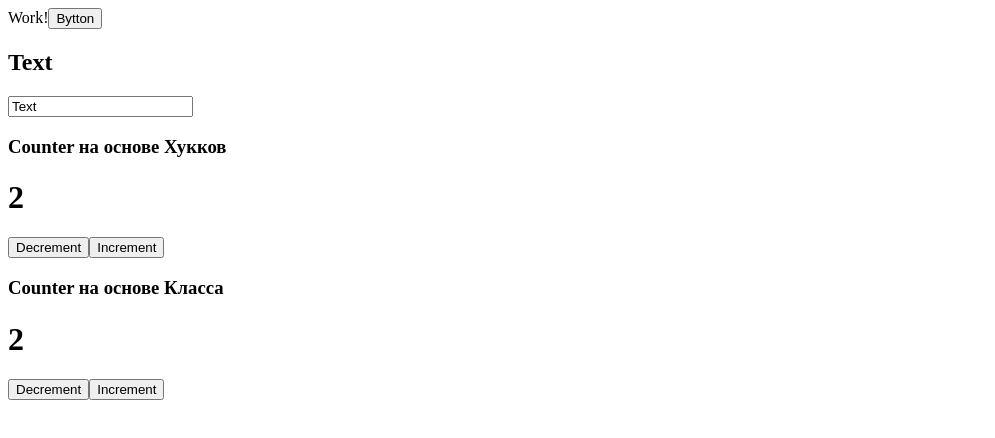
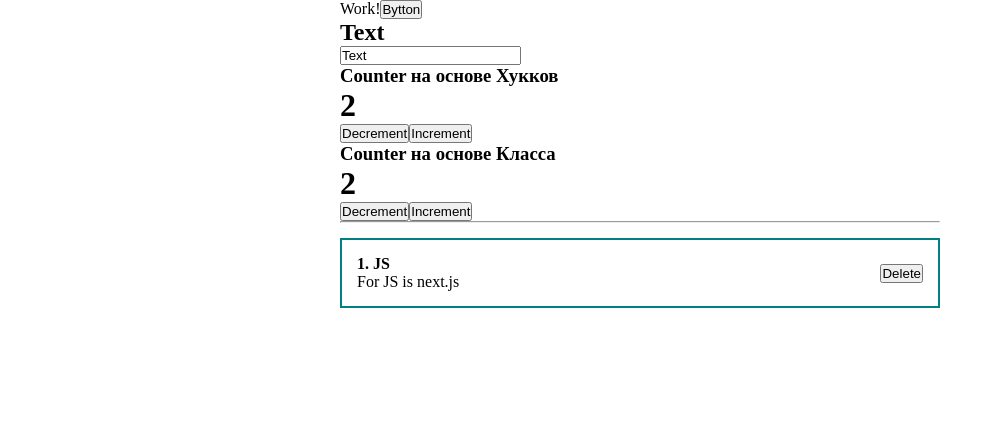
Before and after one commit to redyar/my-app, a React (Create React App) app: page / in a window 1280 px wide. Shown: the top 438 px of the page, without its empty margins (0-995 px from the left). Built offline with nearby package versions, Linux system fonts and the light colour scheme.

Commit message:
something

```diff
--- a/src/App.js
+++ b/src/App.js
@@ -2,6 +2,7 @@
 import Counter from './components/Counter';
 import Input from './components/Input';
 import ClassCounter from './components/ClassCounter';
+import './styles/App.css';
 
 function App() {
 
@@ -12,6 +13,18 @@
       <Counter/>
       <h3>Counter на основе Класса</h3>
       <ClassCounter/>
+      <hr/>
+      <div className='post'>
+        <div className='post__content'>
+          <strong>1. JS</strong>
+          <div>
+            For JS is next.js
+          </div>
+        </div>
+        <div className='post__btns'>
+          <button>Delete</button>
+        </div>
+      </div>
     </div>
   );
 }
--- /dev/null
+++ b/src/styles/App.css
@@ -0,0 +1,24 @@
+* {
+    margin: 0;
+    padding: 0;
+    box-sizing: border-box;
+}
+
+#root {
+    display: flex;
+    justify-content: center;
+}
+
+.App {
+    width: 600px;
+
+}
+
+.post {
+    display: flex;
+    padding: 15px;
+    border: 2px solid teal;
+    margin-top: 15px;
+    justify-content: space-between;
+    align-items: center;
+}
```
